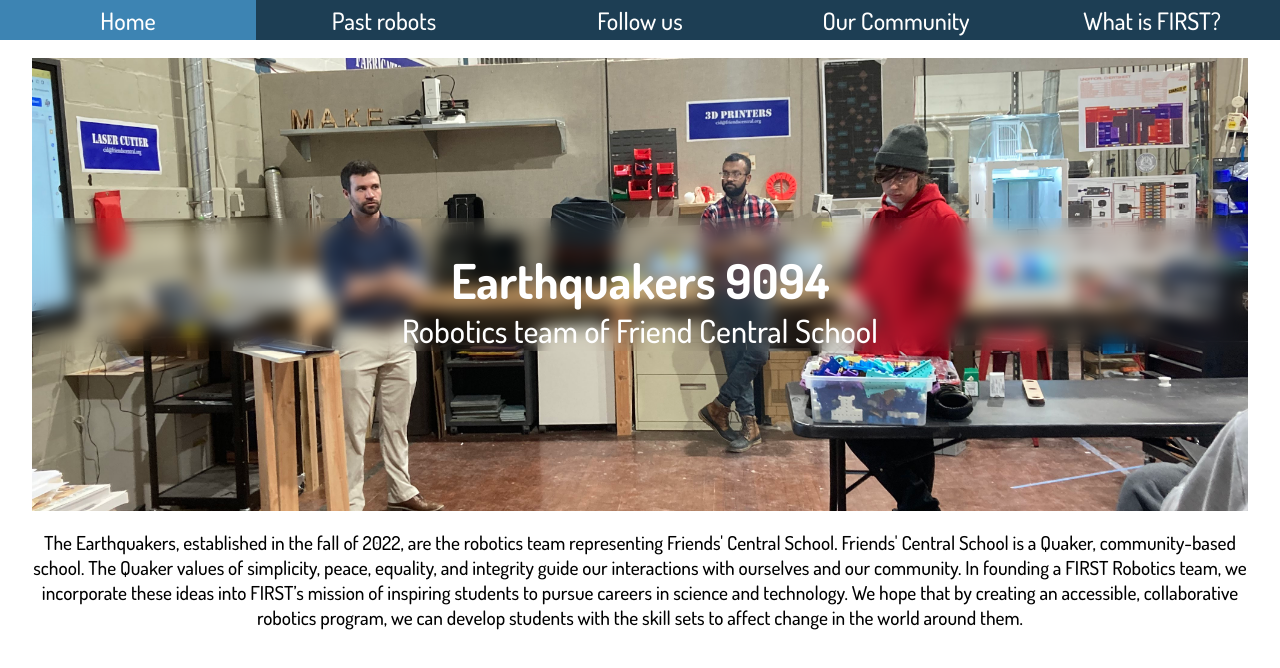
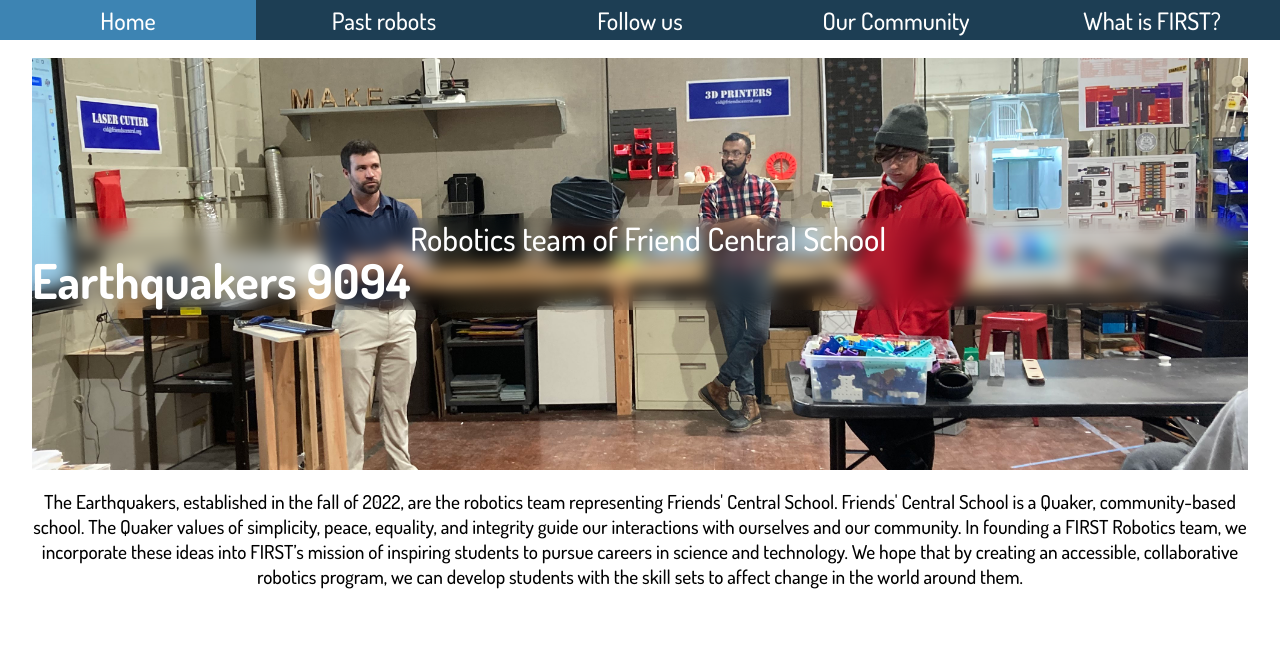
Before and after one commit to FCSRobotics/frc-website-23, a SvelteKit app: page / in a window 1280 px wide. Shown: the top 668 px of the page. Built offline with nearby package versions, Linux system fonts and the light colour scheme.

Commit message:
sdjkfjskdlfjlkdsjklfjdlkfjdklfjdklfjkldfjkldsjfkldjfkldjfkldjlfjdlkf

```diff
--- a/src/routes/+page.svelte
+++ b/src/routes/+page.svelte
@@ -49,9 +49,7 @@
   }
 
   #blur {
-    position: relative;
-    top: 0px;
-    left: 0px;
+    display: flex;
     width: 100%;
     height: 100%;
 
```
